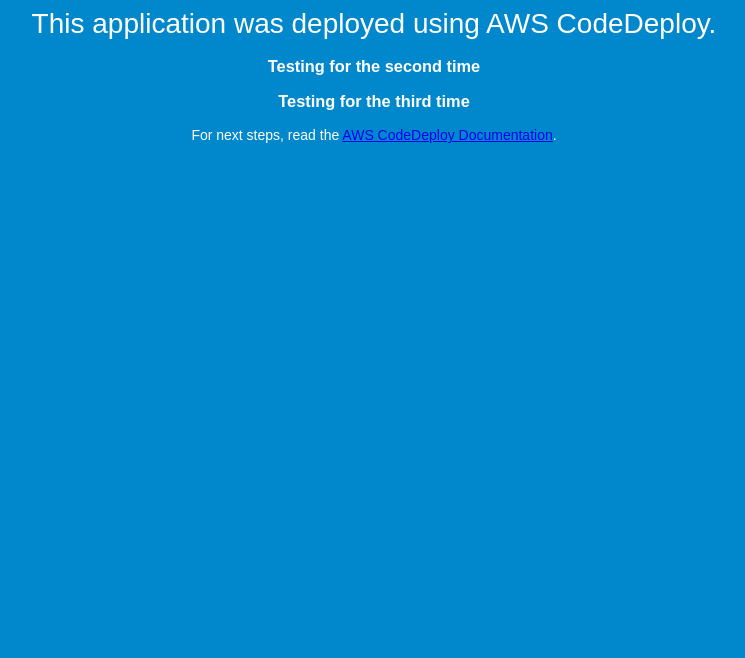
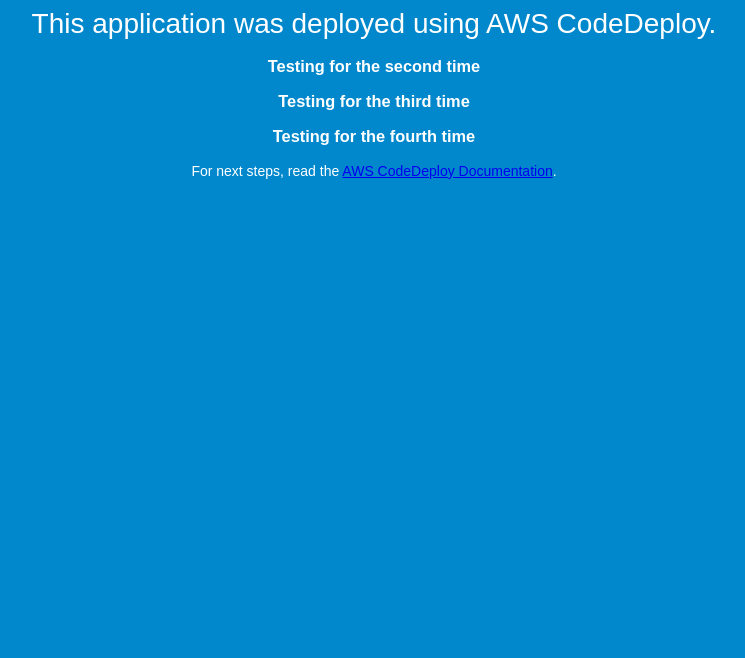
Before and after one commit to VijayKadiyam/awsCodeDeploy, a plain HTML site: page index.html in a window 1280 px wide. Shown: the part 142-800 px from the top of the page, without its empty margins (266-1011 px from the left). Drawn offline with Linux system fonts and the light colour scheme.

Commit message:
Edited Body for test 4

```diff
--- a/index.html
+++ b/index.html
@@ -30,6 +30,7 @@
     <h2>This application was deployed using AWS CodeDeploy.</h2>
     <h3>Testing for the second time</h3>
     <h3>Testing for the third time</h3>
+    <h3>Testing for the fourth time</h3>
     <p>For next steps, read the <a href="http://aws.amazon.com/documentation/codedeploy">AWS CodeDeploy Documentation</a>.</p>
   </div>
 </body>
```
